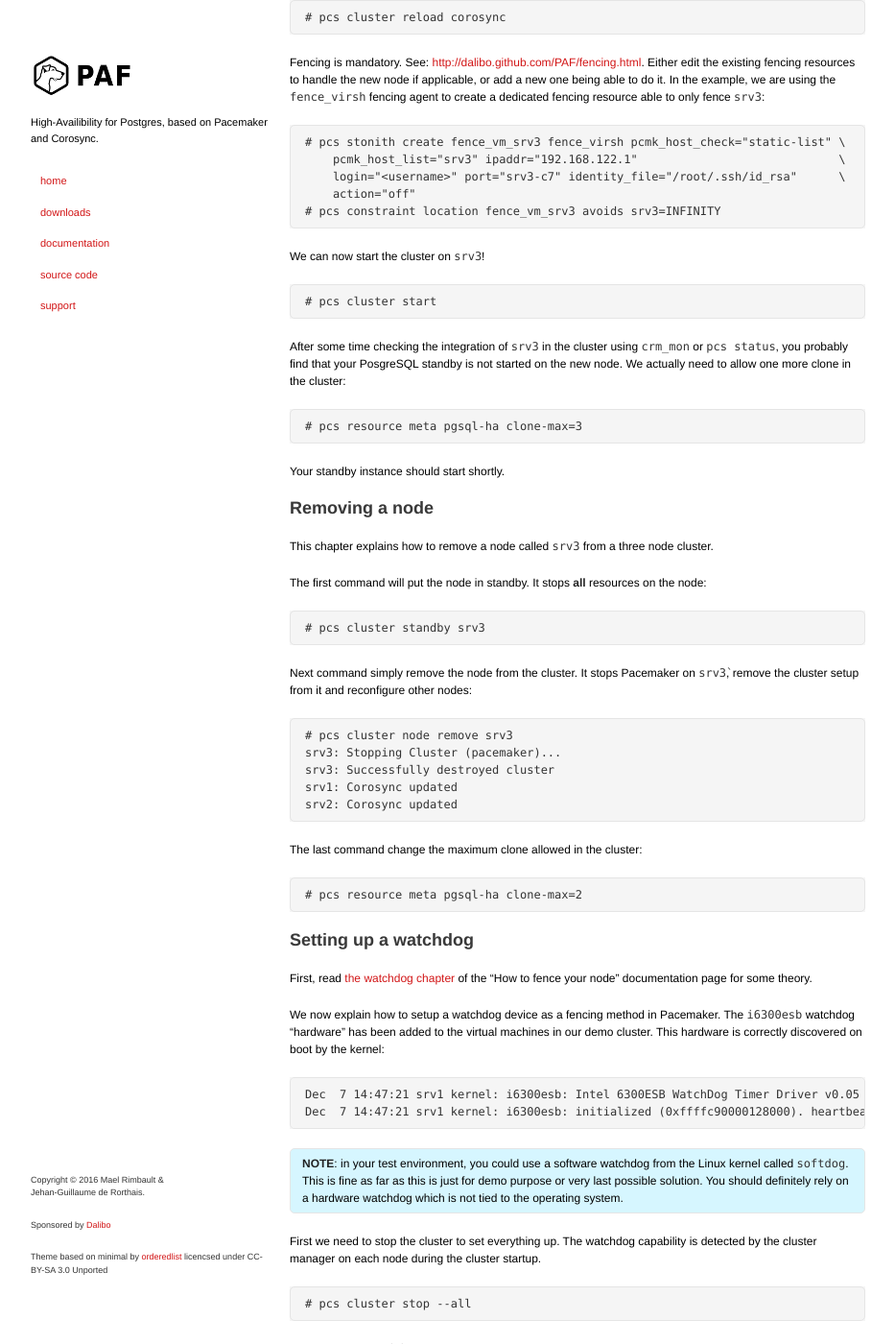
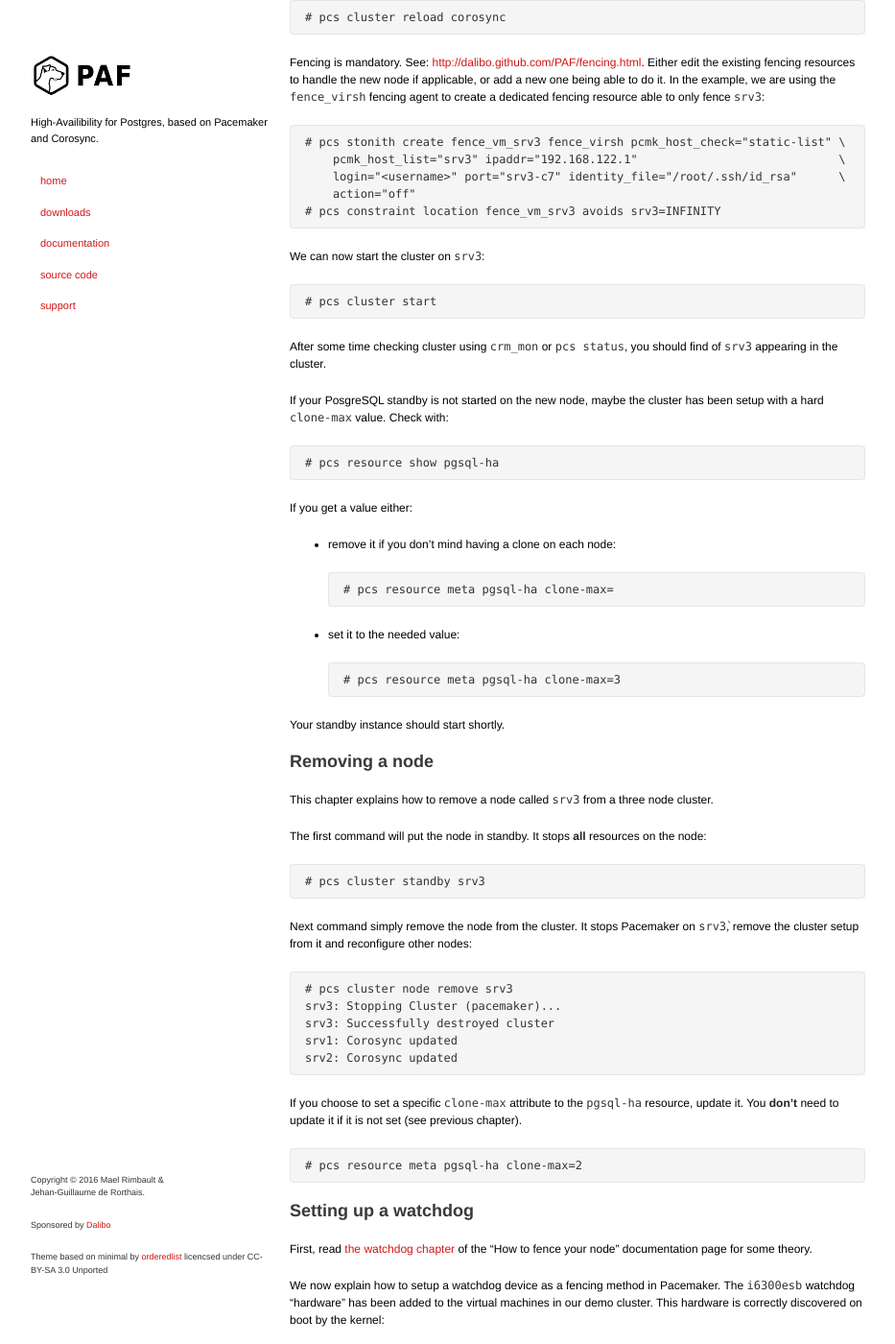
Before and after one commit to ClusterLabs/PAF, a Jekyll site: the page built from CentOS-7-admin-cookbook.md, in a window 1280 px wide and 1400 px high, scrolled down 5114 px. Shown: the whole window at 96% size, without its empty margins (173-1106 px from the left). Built offline with Jekyll 4.4.1, drawn with Linux system fonts in a browser that asks for light colours.

Commit message:
Some update to the centos7 cookbook

````diff
--- a/CentOS-7-admin-cookbook.md
+++ b/CentOS-7-admin-cookbook.md
@@ -342,19 +342,33 @@ only fence `srv3`:
 # pcs constraint location fence_vm_srv3 avoids srv3=INFINITY
 ```
 
-We can now start the cluster on `srv3`!
+We can now start the cluster on `srv3`:
 
 ```
 # pcs cluster start
 ```
 
-After some time checking the integration of `srv3` in the cluster using `crm_mon`
-or `pcs status`, you probably find that your PosgreSQL standby is not started on
-the new node. We actually need to allow one more clone in the cluster:
+After some time checking cluster using `crm_mon` or `pcs status`, you should
+find of `srv3` appearing in the cluster.
+
+If your PosgreSQL standby is not started on the new node, maybe the cluster has
+been setup with a hard `clone-max` value. Check with:
 
 ```
-# pcs resource meta pgsql-ha clone-max=3
+# pcs resource show pgsql-ha
 ```
+
+If you get a value either:
+* remove it if you don't mind having a clone on each node:
+
+  ~~~
+  # pcs resource meta pgsql-ha clone-max=
+  ~~~
+* set it to the needed value:
+
+  ~~~
+  # pcs resource meta pgsql-ha clone-max=3
+  ~~~
 
 Your standby instance should start shortly.
 
@@ -382,7 +396,9 @@ srv1: Corosync updated
 srv2: Corosync updated
 ```
 
-The last command change the maximum clone allowed in the cluster:
+If you choose to set a specific `clone-max` attribute to the `pgsql-ha`
+resource, update it. You **don't** need to update it if it is not set (see
+previous chapter).
 
 ```
 # pcs resource meta pgsql-ha clone-max=2
````
